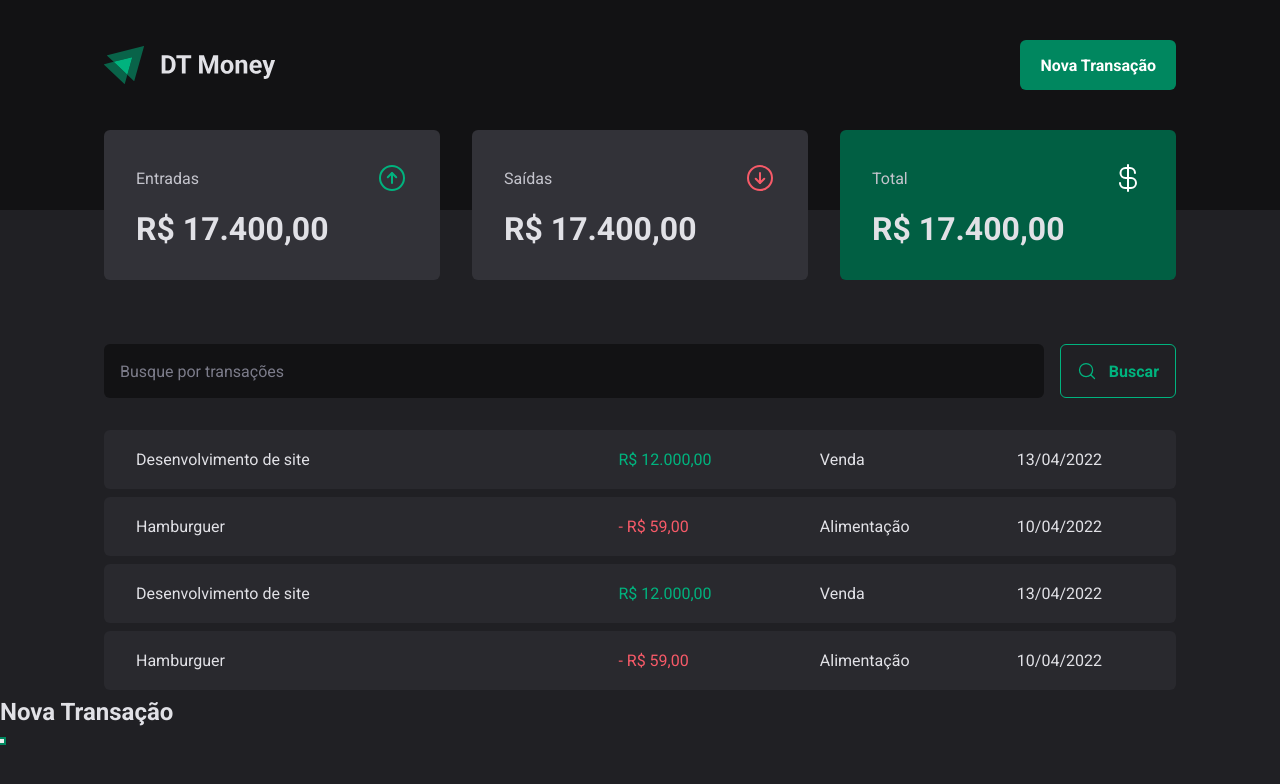
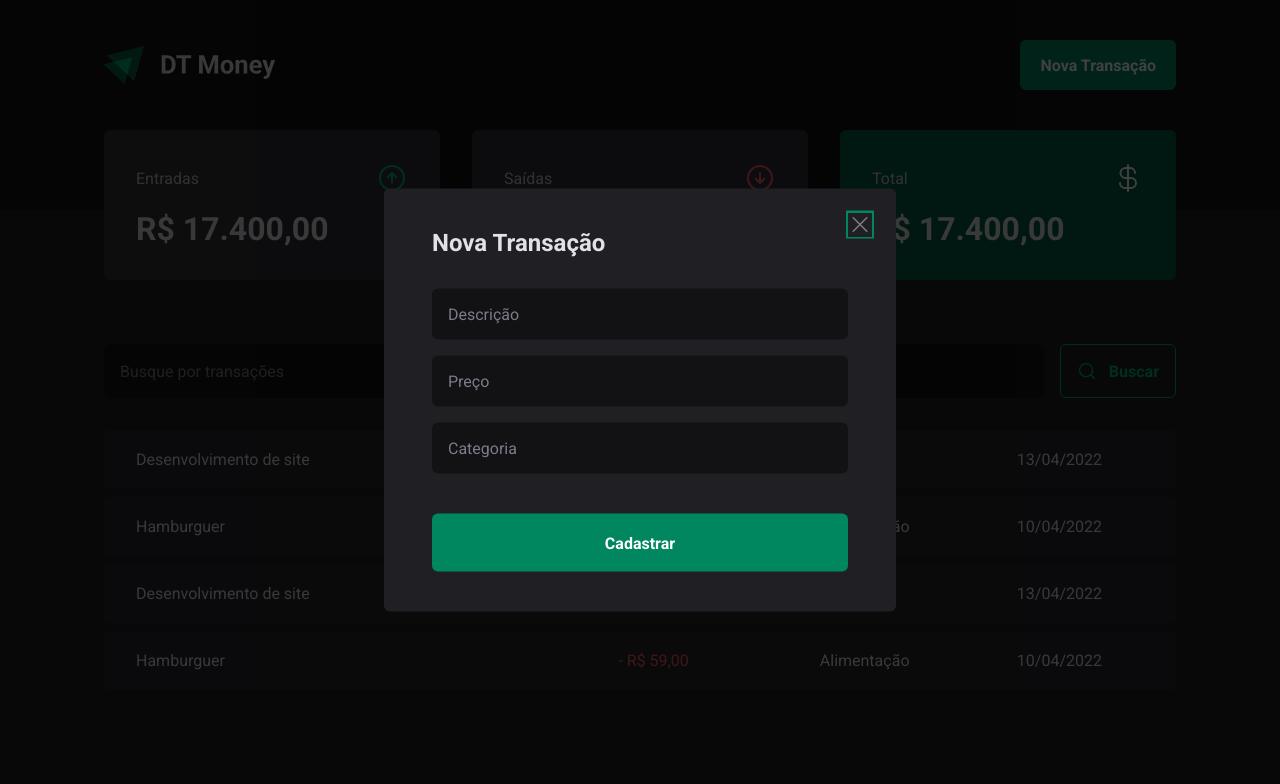
Before and after one commit to fabiomoura-m/dt-money, a React (Vite) app: page / in a window 1280 px wide. Both pictures are taken after a click on the button "Nova Transação". Shown: the top 784 px of the page. Built offline with nearby package versions, Linux system fonts and the light colour scheme.

Commit message:
Estrutura visual - Modal de nova transação
Estilizando o modal

```diff
--- a/src/components/Header/index.tsx
+++ b/src/components/Header/index.tsx
@@ -1,12 +1,14 @@
 import { HeaderContainer, HeaderContent, NewTransactionButton } from './style';
 import * as Dialog from '@radix-ui/react-dialog';
 import logoImage from '../../assets/logo.svg';
+import { NewTransactionModal } from '../NewTransactionModal';
 
 export function Header() {
     return (
         <HeaderContainer>
             <HeaderContent>
                 <img src={logoImage} alt="" />
+
                 <Dialog.Root>
                     <Dialog.Trigger asChild>
                         <NewTransactionButton>
@@ -14,15 +16,7 @@
                         </NewTransactionButton>
                     </Dialog.Trigger>
 
-                    <Dialog.Portal>
-                        <Dialog.Overlay />
-
-                        <Dialog.Content>
-                            <Dialog.Title>Nova Transação</Dialog.Title>
-
-                            <Dialog.Close />
-                        </Dialog.Content>
-                    </Dialog.Portal>
+                    <NewTransactionModal />
                 </Dialog.Root>
             </HeaderContent>
         </HeaderContainer>
--- /dev/null
+++ b/src/components/NewTransactionModal/index.tsx
@@ -0,0 +1,25 @@
+import * as Dialog from '@radix-ui/react-dialog';
+import { X } from 'phosphor-react';
+
+import { CloseButton, Content, Overlay } from './style';
+
+export function NewTransactionModal() {
+    return (
+        <Dialog.Portal>
+            <Overlay />
+
+            <Content>
+                <Dialog.Title>Nova Transação</Dialog.Title>
+                <CloseButton>
+                    <X size={24} />
+                </CloseButton>
+                <form action="">
+                    <input type="text" placeholder="Descrição" required />
+                    <input type="number" placeholder="Preço" required />
+                    <input type="text" placeholder="Categoria" required />
+                    <button type="submit">Cadastrar</button>
+                </form>
+            </Content>
+        </Dialog.Portal>
+    );
+}
--- /dev/null
+++ b/src/components/NewTransactionModal/style.ts
@@ -0,0 +1,70 @@
+import styled from 'styled-components';
+import * as Dialog from '@radix-ui/react-dialog';
+
+export const Overlay = styled(Dialog.Overlay)`
+    position: fixed;
+    width: 100vw;
+    height: 100vh;
+    inset: 0;
+    background: rgba(0, 0, 0, 0.75);
+`;
+
+export const Content = styled(Dialog.Content)`
+    min-width: 32rem;
+    border-radius: 6px;
+    padding: 2.5rem 3rem;
+    background-color: ${props => props.theme['gray-800']};
+
+    position: fixed;
+    top: 50%;
+    left: 50%;
+    transform: translate(-50%, -50%);
+
+    form {
+        margin-top: 2rem;
+
+        display: flex;
+        flex-direction: column;
+        gap: 1rem;
+
+        input {
+            border-radius: 6px;
+            border: 0;
+            background-color: ${props => props.theme['gray-900']};
+            color: ${props => props.theme['gray-300']};
+            padding: 1rem;
+
+            &::placeholder {
+                color: ${props => props.theme['gray-500']};
+            }
+        }
+
+        button[type='submit'] {
+            height: 58px;
+            border: 0;
+            background-color: ${props => props.theme['green-500']};
+            color: ${props => props.theme.white};
+            font-weight: bold;
+            padding: 0 1.25rem;
+            border-radius: 6px;
+            margin-top: 1.5rem;
+            cursor: pointer;
+
+            &:hover {
+                background-color: ${props => props.theme['green-700']};
+                transition: background-color 0.2s;
+            }
+        }
+    }
+`;
+
+export const CloseButton = styled(Dialog.Close)`
+    position: absolute;
+    top: 1.5rem;
+    right: 1.5rem;
+    background: transparent;
+    border: 0;
+    line-height: 0;
+    cursor: pointer;
+    color: ${props => props.theme['gray-500']};
+`;
```
